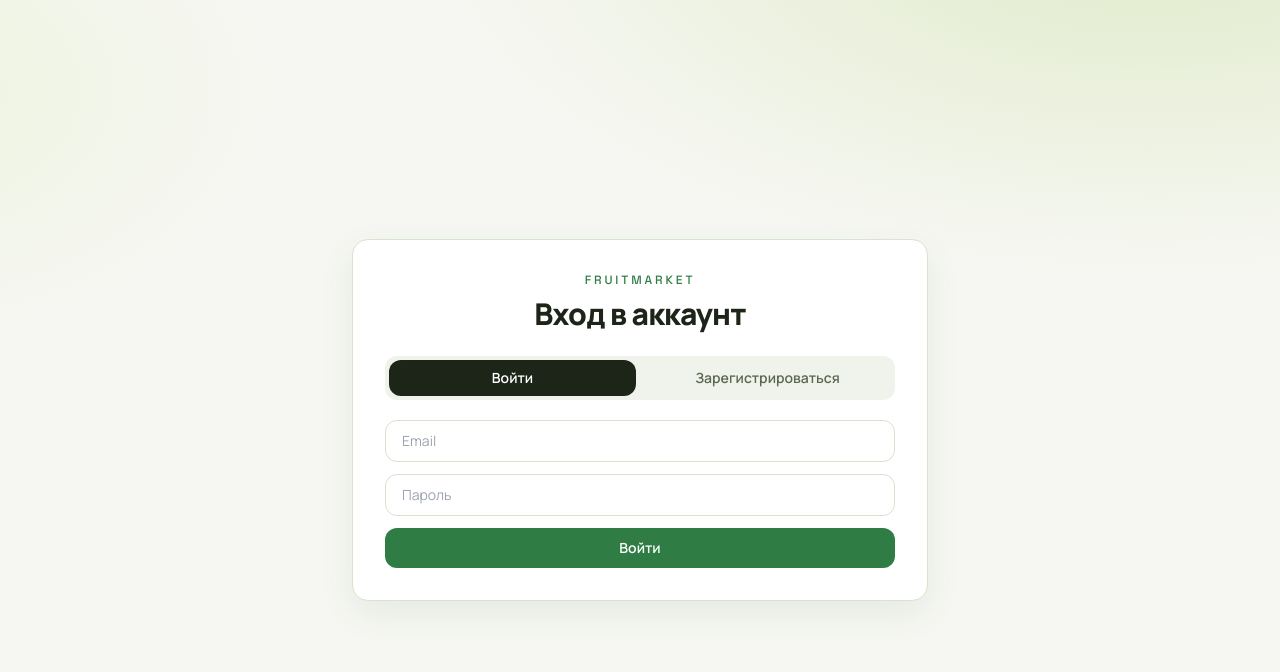
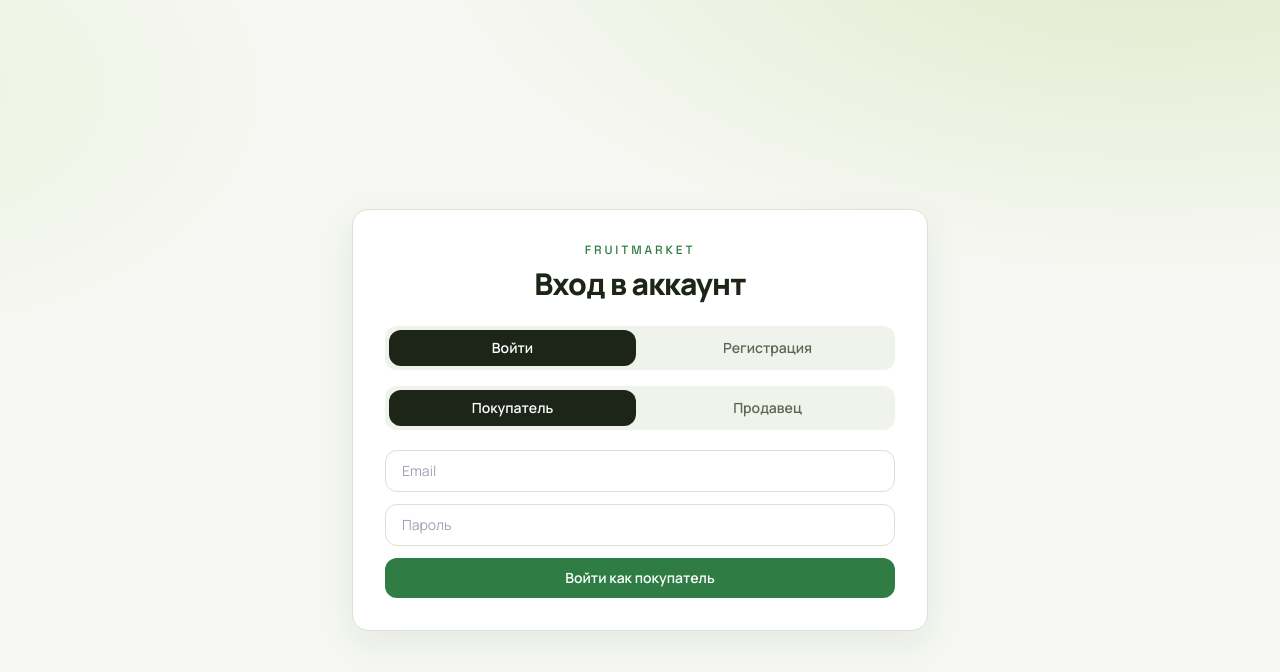
Before and after one commit to enmnvv2006/FruitMarket, a React (Vite) app: page /auth in a window 1280 px wide. Shown: the top 672 px of the page. Built offline with nearby package versions, Linux system fonts and the light colour scheme.

Commit message:
Add seller password file and seller profile links

```diff
--- a/src/components/AuthPage.jsx
+++ b/src/components/AuthPage.jsx
@@ -8,25 +8,30 @@ const initialRegisterState = {
   email: "",
   password: "",
   confirmPassword: "",
-  role: "buyer",
-  sellerId: mockSellers[0]?.id ?? "",
 };
 
-const initialLoginState = {
+const initialBuyerLoginState = {
   email: "",
+  password: "",
+};
+
+const initialSellerLoginState = {
+  sellerId: mockSellers[0]?.id ?? "",
   password: "",
 };
 
 export default function AuthPage() {
   const navigate = useNavigate();
-  const { currentUser, login, register } = useCart();
+  const { currentUser, loginBuyer, loginSeller, register } = useCart();
   const [isLoginMode, setIsLoginMode] = useState(true);
+  const [loginType, setLoginType] = useState("buyer");
   const [error, setError] = useState("");
-  const [loginForm, setLoginForm] = useState(initialLoginState);
+  const [buyerLoginForm, setBuyerLoginForm] = useState(initialBuyerLoginState);
+  const [sellerLoginForm, setSellerLoginForm] = useState(initialSellerLoginState);
   const [registerForm, setRegisterForm] = useState(initialRegisterState);
 
   const title = useMemo(
-    () => (isLoginMode ? "Вход в аккаунт" : "Регистрация аккаунта"),
+    () => (isLoginMode ? "Вход в аккаунт" : "Регистрация покупателя"),
     [isLoginMode]
   );
 
@@ -34,11 +39,25 @@ export default function AuthPage() {
     return <Navigate to="/" replace />;
   }
 
-  const handleLoginSubmit = (event) => {
+  const handleBuyerLoginSubmit = (event) => {
     event.preventDefault();
     setError("");
 
-    const result = login(loginForm);
+    const result = loginBuyer(buyerLoginForm);
+
+    if (!result.ok) {
+      setError(result.error);
+      return;
+    }
+
+    navigate("/", { replace: true });
+  };
+
+  const handleSellerLoginSubmit = (event) => {
+    event.preventDefault();
+    setError("");
+
+    const result = loginSeller(sellerLoginForm);
 
     if (!result.ok) {
       setError(result.error);
@@ -66,8 +85,6 @@ export default function AuthPage() {
       name: registerForm.name,
       email: registerForm.email,
       password: registerForm.password,
-      role: registerForm.role,
-      sellerId: registerForm.sellerId,
     });
 
     if (!result.ok) {
@@ -112,18 +129,47 @@ export default function AuthPage() {
                 !isLoginMode ? "bg-[var(--text)] text-white" : "text-[var(--muted)]"
               }`}
             >
-              Зарегистрироваться
+              Регистрация
             </button>
           </div>
 
           {isLoginMode ? (
-            <form onSubmit={handleLoginSubmit} className="mt-5 space-y-3">
+            <>
+              <div className="mt-4 grid grid-cols-2 gap-2 rounded-xl bg-[var(--surface-soft)] p-1">
+                <button
+                  type="button"
+                  onClick={() => {
+                    setLoginType("buyer");
+                    setError("");
+                  }}
+                  className={`rounded-xl px-3 py-2 text-sm font-semibold transition ${
+                    loginType === "buyer" ? "bg-[var(--text)] text-white" : "text-[var(--muted)]"
+                  }`}
+                >
+                  Покупатель
+                </button>
+                <button
+                  type="button"
+                  onClick={() => {
+                    setLoginType("seller");
+                    setError("");
+                  }}
+                  className={`rounded-xl px-3 py-2 text-sm font-semibold transition ${
+                    loginType === "seller" ? "bg-[var(--text)] text-white" : "text-[var(--muted)]"
+                  }`}
+                >
+                  Продавец
+                </button>
+              </div>
+
+              {loginType === "buyer" ? (
+                <form onSubmit={handleBuyerLoginSubmit} className="mt-5 space-y-3">
                   <input
                     type="email"
                     placeholder="Email"
-                value={loginForm.email}
+                    value={buyerLoginForm.email}
                     onChange={(event) =>
-                  setLoginForm((prev) => ({ ...prev, email: event.target.value }))
+                      setBuyerLoginForm((prev) => ({ ...prev, email: event.target.value }))
                     }
                     className="input-base"
                     required
@@ -131,17 +177,51 @@ export default function AuthPage() {
                   <input
                     type="password"
                     placeholder="Пароль"
-                value={loginForm.password}
+                    value={buyerLoginForm.password}
                     onChange={(event) =>
-                  setLoginForm((prev) => ({ ...prev, password: event.target.value }))
+                      setBuyerLoginForm((prev) => ({ ...prev, password: event.target.value }))
                     }
                     className="input-base"
                     required
                   />
                   <button type="submit" className="btn-primary w-full">
-                Войти
+                    Войти как покупатель
                   </button>
                 </form>
+              ) : (
+                <form onSubmit={handleSellerLoginSubmit} className="mt-5 space-y-3">
+                  <select
+                    value={sellerLoginForm.sellerId}
+                    onChange={(event) =>
+                      setSellerLoginForm((prev) => ({
+                        ...prev,
+                        sellerId: Number(event.target.value),
+                      }))
+                    }
+                    className="input-base"
+                  >
+                    {mockSellers.map((seller) => (
+                      <option key={seller.id} value={seller.id}>
+                        {seller.shopName}
+                      </option>
+                    ))}
+                  </select>
+                  <input
+                    type="password"
+                    placeholder="Пароль продавца"
+                    value={sellerLoginForm.password}
+                    onChange={(event) =>
+                      setSellerLoginForm((prev) => ({ ...prev, password: event.target.value }))
+                    }
+                    className="input-base"
+                    required
+                  />
+                  <button type="submit" className="btn-primary w-full">
+                    Войти как продавец
+                  </button>
+                </form>
+              )}
+            </>
           ) : (
             <form onSubmit={handleRegisterSubmit} className="mt-5 space-y-3">
               <input
@@ -185,50 +265,14 @@ export default function AuthPage() {
                 required
               />
 
-              <div className="grid grid-cols-2 gap-2 rounded-xl bg-[var(--surface-soft)] p-1">
-                <button
-                  type="button"
-                  onClick={() => setRegisterForm((prev) => ({ ...prev, role: "buyer" }))}
-                  className={`rounded-xl px-3 py-2 text-sm font-semibold transition ${
-                    registerForm.role === "buyer"
-                      ? "bg-[var(--text)] text-white"
-                      : "text-[var(--muted)]"
-                  }`}
-                >
-                  Покупатель
+              <button type="submit" className="btn-primary w-full">
+                Создать аккаунт покупателя
               </button>
-                <button
-                  type="button"
-                  onClick={() => setRegisterForm((prev) => ({ ...prev, role: "seller" }))}
-                  className={`rounded-xl px-3 py-2 text-sm font-semibold transition ${
-                    registerForm.role === "seller"
-                      ? "bg-[var(--text)] text-white"
-                      : "text-[var(--muted)]"
-                  }`}
-                >
-                  Продавец
-                </button>
-              </div>
 
-              {registerForm.role === "seller" && (
-                <select
-                  value={registerForm.sellerId}
-                  onChange={(event) =>
-                    setRegisterForm((prev) => ({ ...prev, sellerId: Number(event.target.value) }))
-                  }
-                  className="input-base"
-                >
-                  {mockSellers.map((seller) => (
-                    <option key={seller.id} value={seller.id}>
-                      {seller.shopName}
-                    </option>
-                  ))}
-                </select>
-              )}
-
-              <button type="submit" className="btn-primary w-full">
-                Создать аккаунт
-              </button>
+              <p className="text-xs text-[var(--muted)]">
+                Аккаунты продавцов создаются заранее, вход для них только через вкладку
+                «Продавец» и отдельный пароль.
+              </p>
             </form>
           )}
 
--- a/src/components/Navbar.jsx
+++ b/src/components/Navbar.jsx
@@ -1,10 +1,9 @@
 import React from "react";
 import { Link, NavLink } from "react-router-dom";
 import { useCart } from "../context/CartContext";
-import { mockSellers } from "../data/mockSellers";
 
 export default function Navbar() {
-  const { cartCount, currentUser, setRole, setSellerId, logout } = useCart();
+  const { cartCount, currentUser, logout } = useCart();
 
   const navLinkClass = ({ isActive }) =>
     `rounded-xl px-3 py-2 text-sm font-semibold transition ${
@@ -33,50 +32,15 @@ export default function Navbar() {
           </NavLink>
           {currentUser.role === "seller" && (
             <NavLink to={`/seller/${currentUser.sellerId}`} className={navLinkClass}>
-              Профиль
+              Мой профиль
             </NavLink>
           )}
         </nav>
 
         <div className="glass-panel flex flex-wrap items-center gap-2 p-1">
           <span className="px-2 text-xs font-semibold text-[var(--muted)] sm:text-sm">
-            {currentUser.name}
+            {currentUser.name} ({currentUser.role === "seller" ? "Продавец" : "Покупатель"})
           </span>
-
-          <button
-            onClick={() => setRole("buyer")}
-            className={`rounded-xl px-3 py-2 text-sm font-semibold transition ${
-              currentUser.role === "buyer"
-                ? "bg-[var(--text)] text-white"
-                : "text-[var(--muted)] hover:bg-[var(--surface-soft)]"
-            }`}
-          >
-            Покупатель
-          </button>
-          <button
-            onClick={() => setRole("seller")}
-            className={`rounded-xl px-3 py-2 text-sm font-semibold transition ${
-              currentUser.role === "seller"
-                ? "bg-[var(--text)] text-white"
-                : "text-[var(--muted)] hover:bg-[var(--surface-soft)]"
-            }`}
-          >
-            Продавец
-          </button>
-
-          {currentUser.role === "seller" && (
-            <select
-              value={currentUser.sellerId ?? ""}
-              onChange={(event) => setSellerId(event.target.value)}
-              className="rounded-xl border border-[var(--line)] bg-[var(--surface)] px-2 py-2 text-sm text-[var(--text)] outline-none"
-            >
-              {mockSellers.map((seller) => (
-                <option key={seller.id} value={seller.id}>
-                  {seller.shopName}
-                </option>
-              ))}
-            </select>
-          )}
 
           <button onClick={logout} className="btn-danger px-3 py-2">
             Выйти
--- a/src/components/ProductList.jsx
+++ b/src/components/ProductList.jsx
@@ -1,4 +1,5 @@
 import React from "react";
+import { Link } from "react-router-dom";
 import { useCart } from "../context/CartContext";
 
 const FALLBACK_IMAGE =
@@ -32,6 +33,7 @@ export default function ProductList({
     <section className="grid grid-cols-1 gap-5 sm:grid-cols-2 lg:grid-cols-3">
       {products.map((product) => {
         const outOfStock = product.quantity <= 0;
+        const seller = sellersById[product.sellerId];
 
         return (
           <article
@@ -81,10 +83,13 @@ export default function ProductList({
               <div className="flex items-center justify-between border-t border-[var(--line)] pt-3">
                 <div>
                   <p className="text-xs uppercase tracking-[0.14em] text-[var(--muted)]">за 1 кг</p>
-                  {!isSellerView && sellersById[product.sellerId] && (
-                    <p className="mt-1 text-xs text-[var(--muted)]">
-                      Продавец: {sellersById[product.sellerId].shopName}
-                    </p>
+                  {!isSellerView && seller && (
+                    <Link
+                      to={`/seller/${product.sellerId}`}
+                      className="mt-1 inline-block text-xs font-semibold text-[var(--brand)] hover:underline"
+                    >
+                      Продавец: {seller.shopName}
+                    </Link>
                   )}
                 </div>
 
--- /dev/null
+++ b/src/data/sellerPasswords.js
@@ -0,0 +1,10 @@
+export const sellerPasswords = {
+  1: "aibek123",
+  2: "alina123",
+  3: "timur123",
+  4: "elmira123",
+  5: "nurlan123",
+  6: "diana123",
+  7: "ruslan123",
+  8: "madina123",
+};
--- a/src/store/useCartStore.js
+++ b/src/store/useCartStore.js
@@ -1,20 +1,37 @@
 import { create } from "zustand";
 import { persist, createJSONStorage } from "zustand/middleware";
 import { mockSellers } from "../data/mockSellers";
+import { sellerPasswords } from "../data/sellerPasswords";
 
 const defaultCurrentUser = null;
 
 const clampQty = (qty, maxQty) => Math.max(1, Math.min(qty, maxQty));
 const normalizeEmail = (email) => email.trim().toLowerCase();
 
-const buildUser = ({ id, name, email, password, role, sellerId }) => ({
+const buildBuyer = ({ id, name, email, password }) => ({
   id,
   name: name.trim(),
   email: normalizeEmail(email),
   password,
-  role,
-  sellerId: role === "seller" ? Number(sellerId ?? mockSellers[0]?.id ?? null) : null,
+  role: "buyer",
+  sellerId: null,
 });
+
+const buildSellerSession = (sellerId) => {
+  const normalizedSellerId = Number(sellerId);
+  const seller = mockSellers.find((item) => item.id === normalizedSellerId);
+
+  if (!seller) return null;
+
+  return {
+    id: `seller-${seller.id}`,
+    name: seller.name,
+    email: null,
+    password: null,
+    role: "seller",
+    sellerId: seller.id,
+  };
+};
 
 export const useCartStore = create(
   persist(
@@ -23,7 +40,7 @@ export const useCartStore = create(
       users: [],
       currentUser: defaultCurrentUser,
 
-      register: ({ name, email, password, role, sellerId }) => {
+      register: ({ name, email, password }) => {
         const normalizedEmail = normalizeEmail(email);
         const exists = get().users.some((user) => user.email === normalizedEmail);
 
@@ -31,13 +48,11 @@ export const useCartStore = create(
           return { ok: false, error: "Пользователь с таким email уже существует." };
         }
 
-        const newUser = buildUser({
+        const newUser = buildBuyer({
           id: Date.now(),
           name,
           email: normalizedEmail,
           password,
-          role,
-          sellerId,
         });
 
         set((state) => ({
@@ -49,7 +64,7 @@ export const useCartStore = create(
         return { ok: true, user: newUser };
       },
 
-      login: ({ email, password }) => {
+      loginBuyer: ({ email, password }) => {
         const normalizedEmail = normalizeEmail(email);
         const matchedUser = get().users.find(
           (user) => user.email === normalizedEmail && user.password === password
@@ -63,54 +78,25 @@ export const useCartStore = create(
         return { ok: true, user: matchedUser };
       },
 
+      loginSeller: ({ sellerId, password }) => {
+        const normalizedSellerId = Number(sellerId);
+        const validPassword = sellerPasswords[normalizedSellerId];
+
+        if (!validPassword || validPassword !== password) {
+          return { ok: false, error: "Неверный пароль продавца." };
+        }
+
+        const sellerSession = buildSellerSession(normalizedSellerId);
+
+        if (!sellerSession) {
+          return { ok: false, error: "Продавец не найден." };
+        }
+
+        set({ currentUser: sellerSession, cart: [] });
+        return { ok: true, user: sellerSession };
+      },
+
       logout: () => set({ currentUser: null, cart: [] }),
-
-      setRole: (role) =>
-        set((state) => {
-          if (!state.currentUser) return state;
-
-          return {
-            currentUser: {
-              ...state.currentUser,
-              role,
-              sellerId: role === "seller" ? state.currentUser.sellerId ?? mockSellers[0]?.id ?? null : null,
-            },
-            users: state.users.map((user) =>
-              user.id === state.currentUser.id
-                ? {
-                    ...user,
-                    role,
-                    sellerId:
-                      role === "seller"
-                        ? state.currentUser.sellerId ?? mockSellers[0]?.id ?? null
-                        : null,
-                  }
-                : user
-            ),
-          };
-        }),
-
-      setSellerId: (sellerId) =>
-        set((state) => {
-          if (!state.currentUser) return state;
-
-          const normalizedSellerId = Number(sellerId);
-
-          return {
-            currentUser: {
-              ...state.currentUser,
-              sellerId: normalizedSellerId,
-            },
-            users: state.users.map((user) =>
-              user.id === state.currentUser.id
-                ? {
-                    ...user,
-                    sellerId: normalizedSellerId,
-                  }
-                : user
-            ),
-          };
-        }),
 
       addToCart: (product) =>
         set((state) => {
@@ -153,16 +139,25 @@ export const useCartStore = create(
         currentUser: state.currentUser,
       }),
       merge: (persistedState, currentState) => {
+        const persistedUsers = (persistedState?.users ?? []).filter(
+          (user) => user?.role === "buyer" && user?.email
+        );
+
         const persistedCurrentUser = persistedState?.currentUser;
+        let normalizedCurrentUser = null;
 
-        // Legacy sessions (without email) are ignored to enforce real auth flow.
-        const normalizedCurrentUser =
-          persistedCurrentUser && persistedCurrentUser.email ? persistedCurrentUser : null;
+        if (persistedCurrentUser?.role === "buyer" && persistedCurrentUser?.email) {
+          normalizedCurrentUser = persistedCurrentUser;
+        }
+
+        if (persistedCurrentUser?.role === "seller" && persistedCurrentUser?.sellerId) {
+          normalizedCurrentUser = buildSellerSession(persistedCurrentUser.sellerId);
+        }
 
         return {
           ...currentState,
           ...persistedState,
-          users: persistedState?.users ?? [],
+          users: persistedUsers,
           currentUser: normalizedCurrentUser ?? defaultCurrentUser,
         };
       },
```
Also changed, not shown: src/context/CartContext.jsx (+4 -6 lines). Lines whose indentation alone changed are shown as unchanged.
